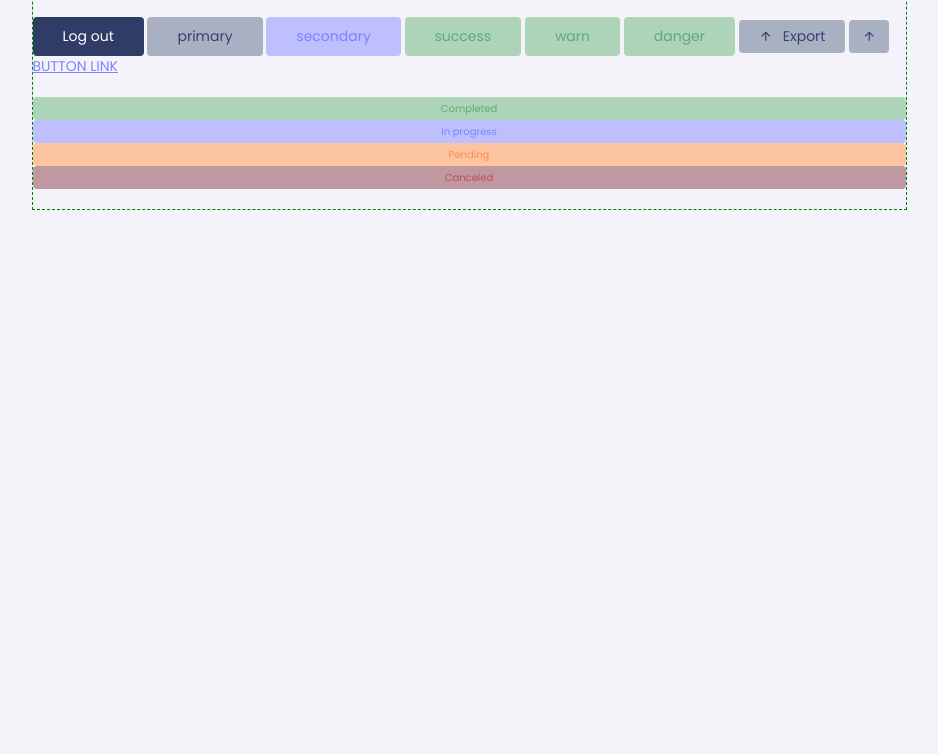
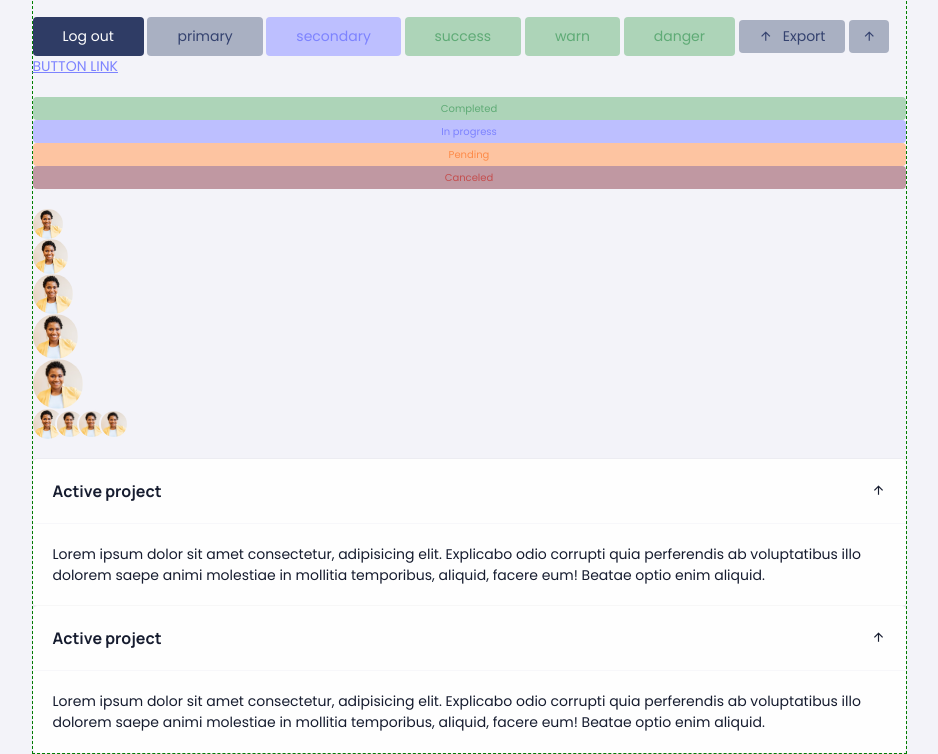
Before and after one commit to ngodochanh/custom-admin-dashboard-ui, a website: page index.html in a window 1280 px wide. Shown: the part 389-1143 px from the top of the page, without its empty margins (171-1109 px from the left). Before the commit the page ends 800 px from the top, so only its background shows below. Drawn offline with nearby package versions, Linux system fonts and the light colour scheme.

Commit message:
Avatar & card components

```diff
--- a/index.html
+++ b/index.html
@@ -70,6 +70,70 @@
         <div class="e-bdg e-bdg-warn">Pending</div>
         <div class="e-bdg e-bdg-danger">Canceled</div>
       </div>
+
+      <div class="e-mg-y-20">
+        <div class="e-avat e-avat-30">
+          <img src="images/user-f-1.jpg" alt="" />
+        </div>
+        <div class="e-avat e-avat-35">
+          <img src="images/user-f-1.jpg" alt="" />
+        </div>
+        <div class="e-avat e-avat-40">
+          <img src="images/user-f-1.jpg" alt="" />
+        </div>
+        <div class="e-avat e-avat-45">
+          <img src="images/user-f-1.jpg" alt="" />
+        </div>
+        <div class="e-avat e-avat-50">
+          <img src="images/user-f-1.jpg" alt="" />
+        </div>
+
+        <div class="e-avat-group">
+          <div class="e-avat e-avat-30">
+            <img src="images/user-f-1.jpg" alt="" class="e-avat__img" />
+          </div>
+
+          <div class="e-avat e-avat-30">
+            <img src="images/user-f-1.jpg" alt="" class="e-avat__img" />
+          </div>
+
+          <div class="e-avat e-avat-30">
+            <img src="images/user-f-1.jpg" alt="" class="e-avat__img" />
+          </div>
+
+          <div class="e-avat e-avat-30">
+            <img src="images/user-f-1.jpg" alt="" class="e-avat__img" />
+          </div>
+        </div>
+      </div>
+
+      <div class="e-card">
+        <div class="e-card__header">
+          <span class="e-card__title e-fw-bld">Active project</span>
+          <span><i class="ri-arrow-up-line"></i></span>
+        </div>
+        <div class="e-card__body">
+          <p>
+            Lorem ipsum dolor sit amet consectetur, adipisicing elit. Explicabo odio corrupti quia perferendis ab
+            voluptatibus illo dolorem saepe animi molestiae in mollitia temporibus, aliquid, facere eum! Beatae optio
+            enim aliquid.
+          </p>
+        </div>
+      </div>
+
+      <div class="e-card">
+        <div class="e-card__header">
+          <span class="e-card__title e-fw-bld">Active project</span>
+          <span><i class="ri-arrow-up-line"></i></span>
+        </div>
+        <div class="e-card__body">
+          <p>
+            Lorem ipsum dolor sit amet consectetur, adipisicing elit. Explicabo odio corrupti quia perferendis ab
+            voluptatibus illo dolorem saepe animi molestiae in mollitia temporibus, aliquid, facere eum! Beatae optio
+            enim aliquid.
+          </p>
+        </div>
+      </div>
     </div>
   </body>
 </html>
--- a/scss/abstracts/_variables.scss
+++ b/scss/abstracts/_variables.scss
@@ -292,3 +292,7 @@ $buttons: default primary secondary success warn danger;
 #BADGES
 \********************/
 $badges: secondary success warn danger;
+/********************\
+#AVATAR
+\********************/
+$avatars: 30 35 40 45 50;
--- /dev/null
+++ b/scss/components/_avatar.scss
@@ -0,0 +1,30 @@
+@use '../abstracts/variables' as *;
+
+.e-avat {
+  position: relative;
+  overflow: hidden;
+  background-color: transparent;
+  border-radius: 50%;
+
+  &__img {
+    width: 100%;
+    height: 100%;
+  }
+
+  // Tạo các kích thước khác nhau
+  @each $current-size in $avatars {
+    &.e-avat-#{$current-size} {
+      width: calc(($current-size / 10) * 1rem);
+      height: calc(($current-size / 10) * 1rem);
+    }
+  }
+
+  &-group {
+    display: flex;
+    align-items: center;
+    .e-avat:not(:first-of-type) {
+      border: 0.2rem solid var(--global-bg-clr);
+      margin-left: -0.8rem;
+    }
+  }
+}
--- /dev/null
+++ b/scss/components/_cards.scss
@@ -0,0 +1,27 @@
+@use '../abstracts/variables' as *;
+@use '../abstracts/mixins' as *;
+
+.e-card {
+  position: relative;
+  background-color: var(--card-bg-clr);
+  border-radius: var(--default-brd-rad);
+  height: 100%;
+  @include boxShadow;
+
+  &__header {
+    padding: 2rem;
+    display: flex;
+    justify-content: space-between;
+    align-items: center;
+    border-bottom: 0.1rem solid var(--brdr-clr);
+  }
+
+  &__title {
+    font-size: var(--card-title);
+    font-family: var(--heading-font-family);
+  }
+
+  &__body {
+    padding: 2rem;
+  }
+}
--- a/scss/forwards/_index.scss
+++ b/scss/forwards/_index.scss
@@ -15,3 +15,5 @@
 // Components
 @forward '../components/button';
 @forward '../components/badges';
+@forward '../components/avatar';
+@forward '../components/cards';
```
Also changed, not shown: dist/css/styles.css, 2 other files.
